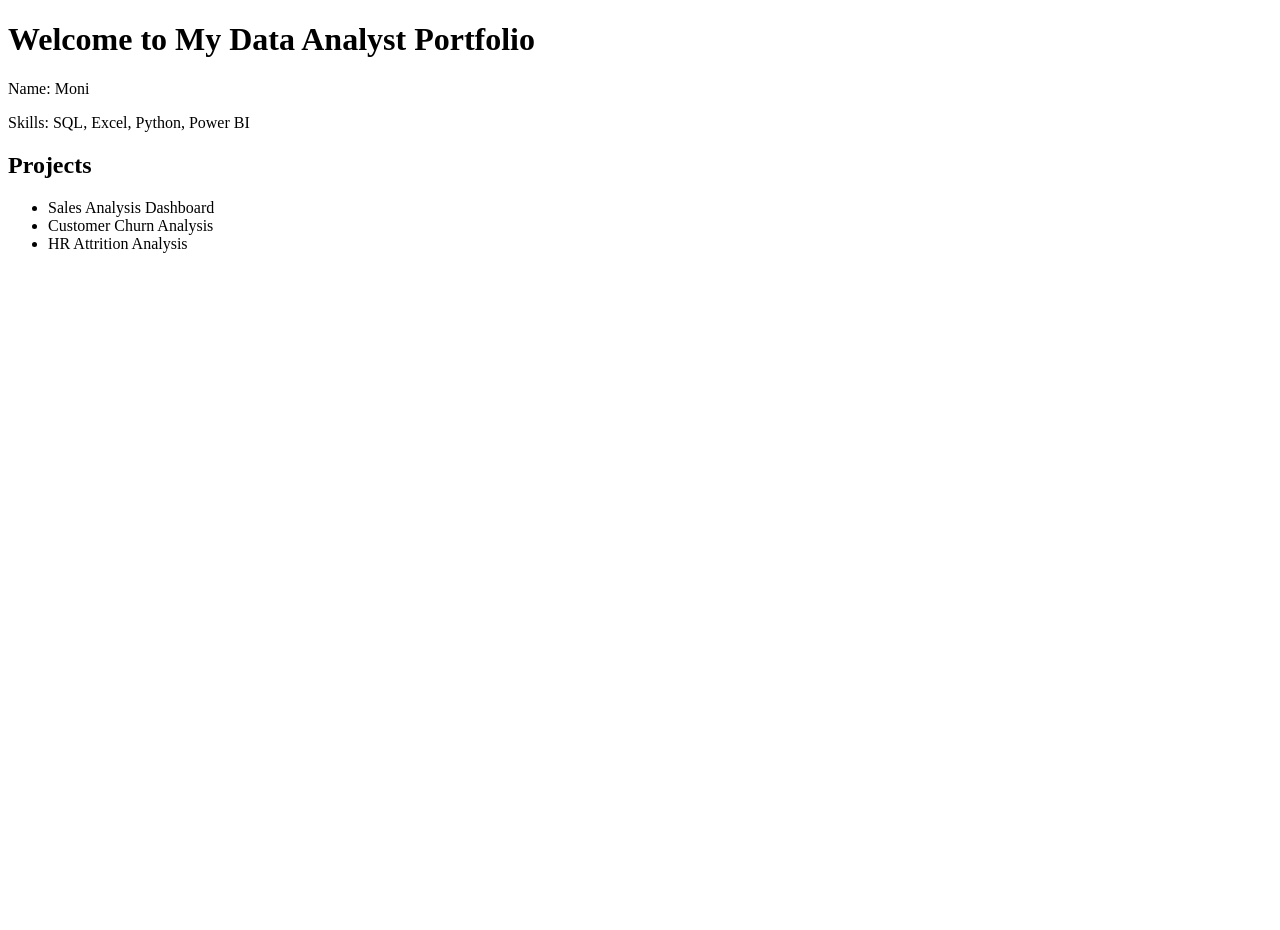
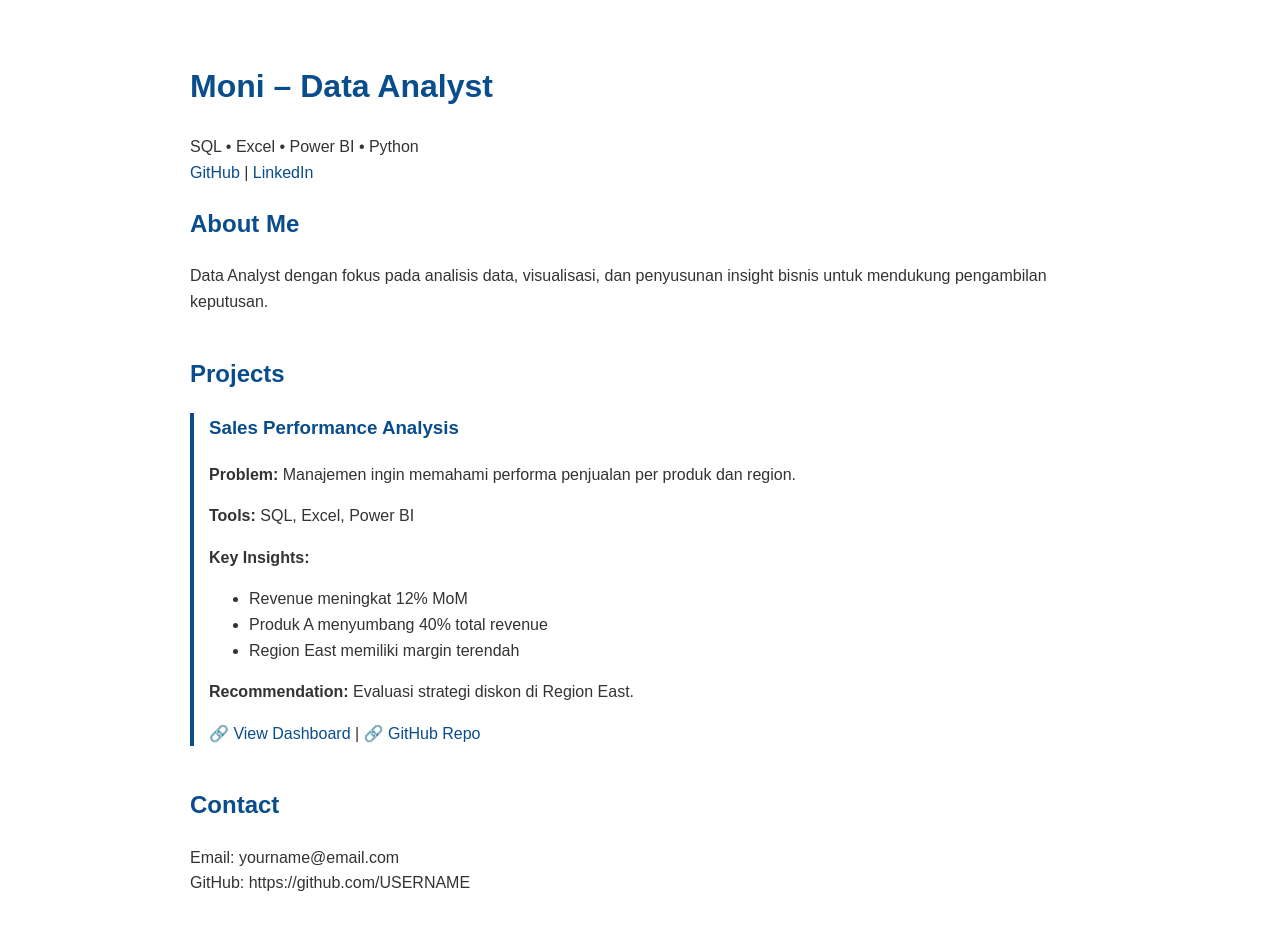
Before and after one commit to monids02/data-analyst-portfolio, a plain HTML site: page index.html in a window 1280 px wide. Before the commit the page ends 800 px from the top, so only its background shows below. Drawn offline with Linux system fonts and the light colour scheme.

Commit message:
Update index.html

```diff
--- a/index.html
+++ b/index.html
@@ -1,18 +1,85 @@
 <!DOCTYPE html>
-<html>
+<html lang="en">
 <head>
-  <title>My Data Analyst Portfolio</title>
+  <meta charset="UTF-8">
+  <title>Data Analyst Portfolio | Moni</title>
+  <style>
+    body {
+      font-family: Arial, sans-serif;
+      max-width: 900px;
+      margin: auto;
+      padding: 40px;
+      line-height: 1.6;
+      color: #333;
+    }
+    h1, h2, h3 {
+      color: #0a4d8c;
+    }
+    .section {
+      margin-bottom: 40px;
+    }
+    .project {
+      border-left: 4px solid #0a4d8c;
+      padding-left: 15px;
+      margin-bottom: 25px;
+    }
+    a {
+      color: #0a4d8c;
+      text-decoration: none;
+    }
+    a:hover {
+      text-decoration: underline;
+    }
+  </style>
 </head>
+
 <body>
-  <h1>Welcome to My Data Analyst Portfolio</h1>
-  <p>Name: Moni</p>
-  <p>Skills: SQL, Excel, Python, Power BI</p>
 
-  <h2>Projects</h2>
-  <ul>
-    <li>Sales Analysis Dashboard</li>
-    <li>Customer Churn Analysis</li>
-    <li>HR Attrition Analysis</li>
-  </ul>
+  <h1>Moni – Data Analyst</h1>
+  <p>
+    SQL • Excel • Power BI • Python
+    <br>
+    <a href="https://github.com/USERNAME">GitHub</a> |
+    <a href="https://www.linkedin.com/in/USERNAME/">LinkedIn</a>
+  </p>
+
+  <div class="section">
+    <h2>About Me</h2>
+    <p>
+      Data Analyst dengan fokus pada analisis data, visualisasi, dan penyusunan
+      insight bisnis untuk mendukung pengambilan keputusan.
+    </p>
+  </div>
+
+  <div class="section">
+    <h2>Projects</h2>
+
+    <div class="project">
+      <h3>Sales Performance Analysis</h3>
+      <p><strong>Problem:</strong> Manajemen ingin memahami performa penjualan per produk dan region.</p>
+      <p><strong>Tools:</strong> SQL, Excel, Power BI</p>
+      <p><strong>Key Insights:</strong></p>
+      <ul>
+        <li>Revenue meningkat 12% MoM</li>
+        <li>Produk A menyumbang 40% total revenue</li>
+        <li>Region East memiliki margin terendah</li>
+      </ul>
+      <p><strong>Recommendation:</strong> Evaluasi strategi diskon di Region East.</p>
+      <p>
+        🔗 <a href="LINK_DASHBOARD">View Dashboard</a> |
+        🔗 <a href="https://github.com/USERNAME/data-analyst-portfolio">GitHub Repo</a>
+      </p>
+    </div>
+
+  </div>
+
+  <div class="section">
+    <h2>Contact</h2>
+    <p>
+      Email: yourname@email.com <br>
+      GitHub: https://github.com/USERNAME
+    </p>
+  </div>
+
 </body>
 </html>
```
